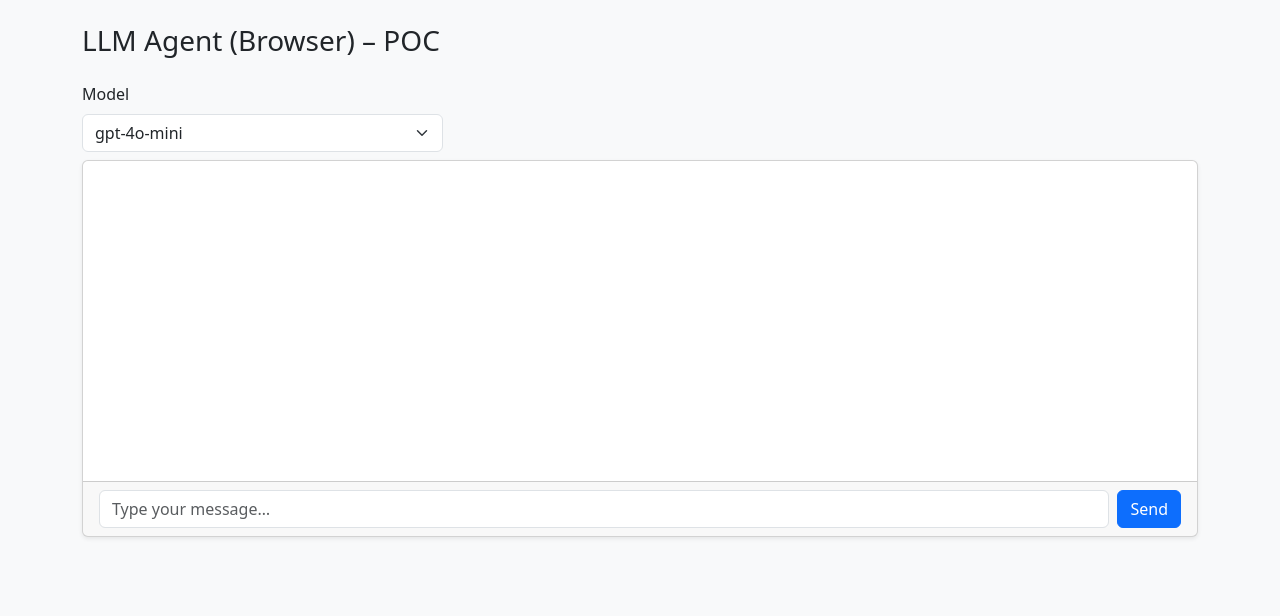
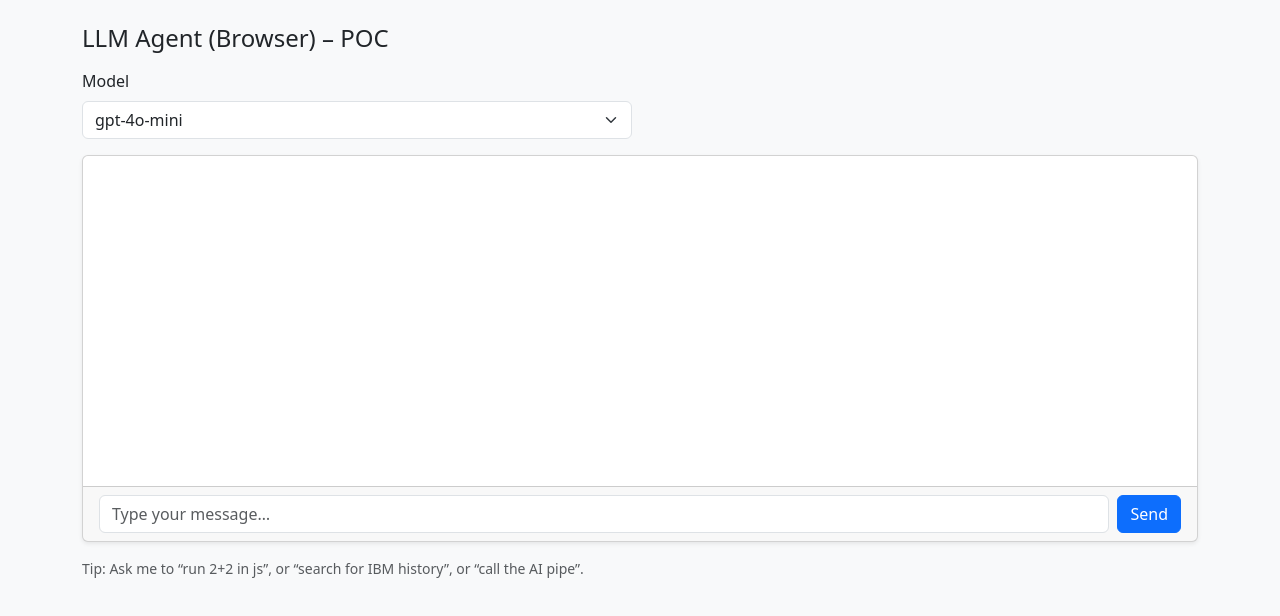
Before and after one commit to apariitmadras/tds-llm-agent-poc, a website: page public/index.html in a window 1280 px wide. Drawn offline with nearby package versions, Linux system fonts and the light colour scheme.

Commit message:
Update index.html

```diff
--- a/public/index.html
+++ b/public/index.html
@@ -4,19 +4,17 @@
   <meta charset="utf-8" />
   <title>LLM Agent POC</title>
   <meta name="viewport" content="width=device-width, initial-scale=1" />
-  <link
-    href="https://cdn.jsdelivr.net/npm/bootstrap@5.3.3/dist/css/bootstrap.min.css"
-    rel="stylesheet">
+  <link href="https://cdn.jsdelivr.net/npm/bootstrap@5.3.3/dist/css/bootstrap.min.css" rel="stylesheet">
   <link rel="stylesheet" href="styles.css">
 </head>
 <body class="bg-light">
 <div class="container py-4">
-  <h1 class="h3">LLM Agent (Browser) – POC</h1>
+  <h1 class="h4 mb-3">LLM Agent (Browser) – POC</h1>
 
   <div id="alerts"></div>
 
-  <div class="row g-3 my-2">
-    <div class="col-md-4">
+  <div class="row g-3 mb-3">
+    <div class="col-sm-6">
       <label class="form-label">Model</label>
       <select id="model" class="form-select">
         <option value="gpt-4o-mini">gpt-4o-mini</option>
@@ -27,12 +25,14 @@
   </div>
 
   <div id="chat" class="card shadow-sm">
-    <div id="messages" class="card-body" style="min-height: 320px; white-space: pre-wrap;"></div>
+    <div id="messages" class="card-body" style="min-height: 330px; white-space: pre-wrap;"></div>
     <div class="card-footer d-flex gap-2">
       <input id="input" class="form-control" placeholder="Type your message…" />
       <button id="send" class="btn btn-primary">Send</button>
     </div>
   </div>
+
+  <p class="text-muted small mt-3">Tip: Ask me to “run 2+2 in js”, or “search for IBM history”, or “call the AI pipe”.</p>
 </div>
 
 <!-- Hidden JS sandbox -->
```
